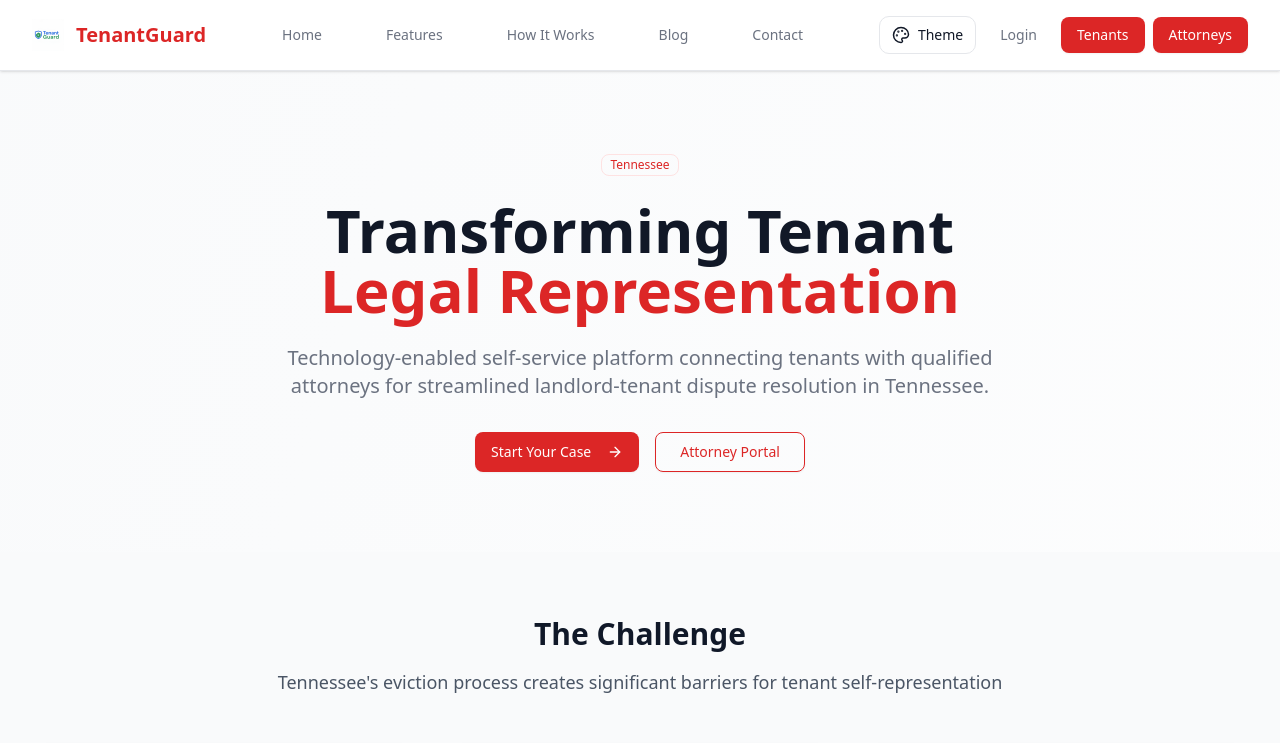
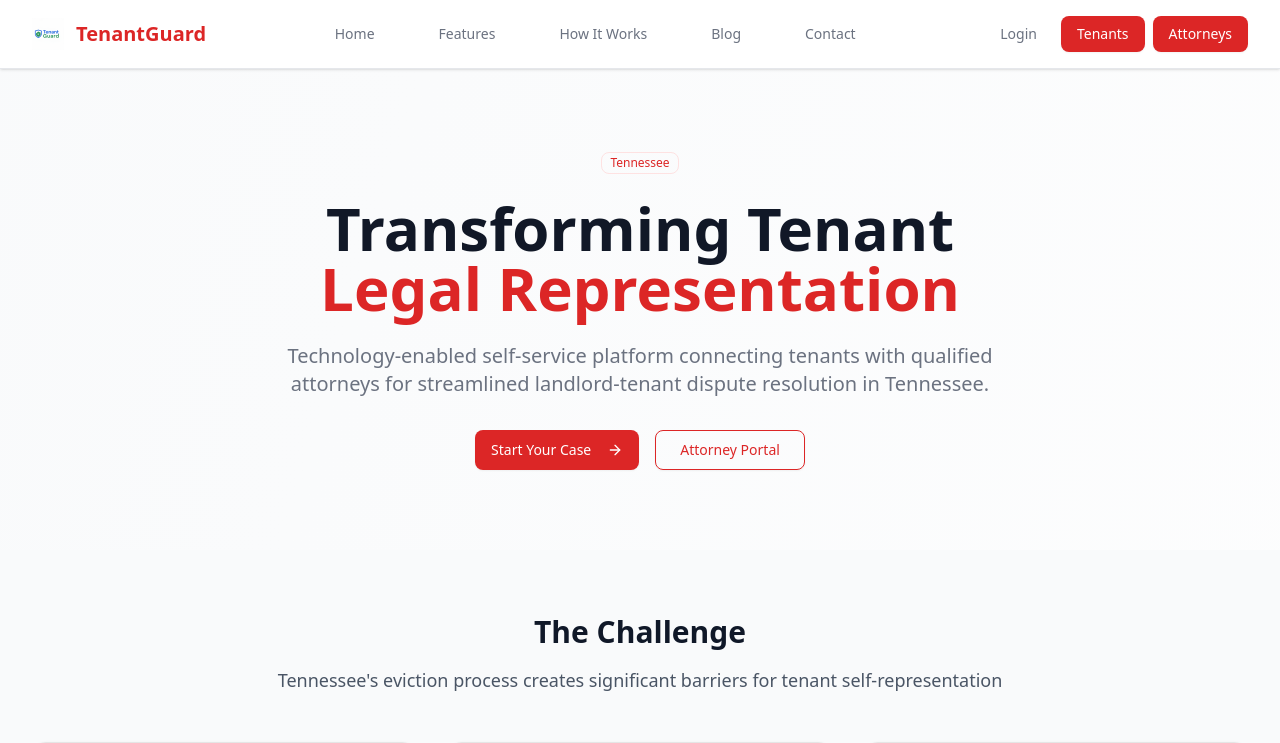
Before and after one commit to Orangemangocat/tenantguard, a React (Vite) app in the folder frontend/: page / in a window 1280 px wide. Shown: the top 743 px of the page. Built offline with nearby package versions, Linux system fonts and the light colour scheme.

Commit message:
Remove theme switcher from navbar

```diff
--- a/frontend/src/App.jsx
+++ b/frontend/src/App.jsx
@@ -13,7 +13,7 @@ import Login from './components/Login.jsx'
 import Register from './components/Register.jsx'
 import AdminDashboard from './components/AdminDashboard.jsx'
 import { ThemeProvider } from './contexts/ThemeContext.jsx'
-import ThemeSwitcher from './components/ThemeSwitcher.jsx'
+
 import './App.css'
 import './theme.css'
 
@@ -128,7 +128,6 @@ function App() {
               <Button variant="ghost" style={{ color: 'var(--color-textSecondary)' }} className="hover:opacity-80" onClick={() => setShowContactPage(true)}>Contact</Button>
             </nav>
             <div className="flex items-center gap-2">
-              <ThemeSwitcher />
               {currentUser ? (
                 <div className="relative" onMouseEnter={() => setShowUserMenu(true)} onMouseLeave={() => setShowUserMenu(false)}>
                   <Button variant="ghost" style={{ color: 'var(--color-textSecondary)' }} className="hover:opacity-80">
```
